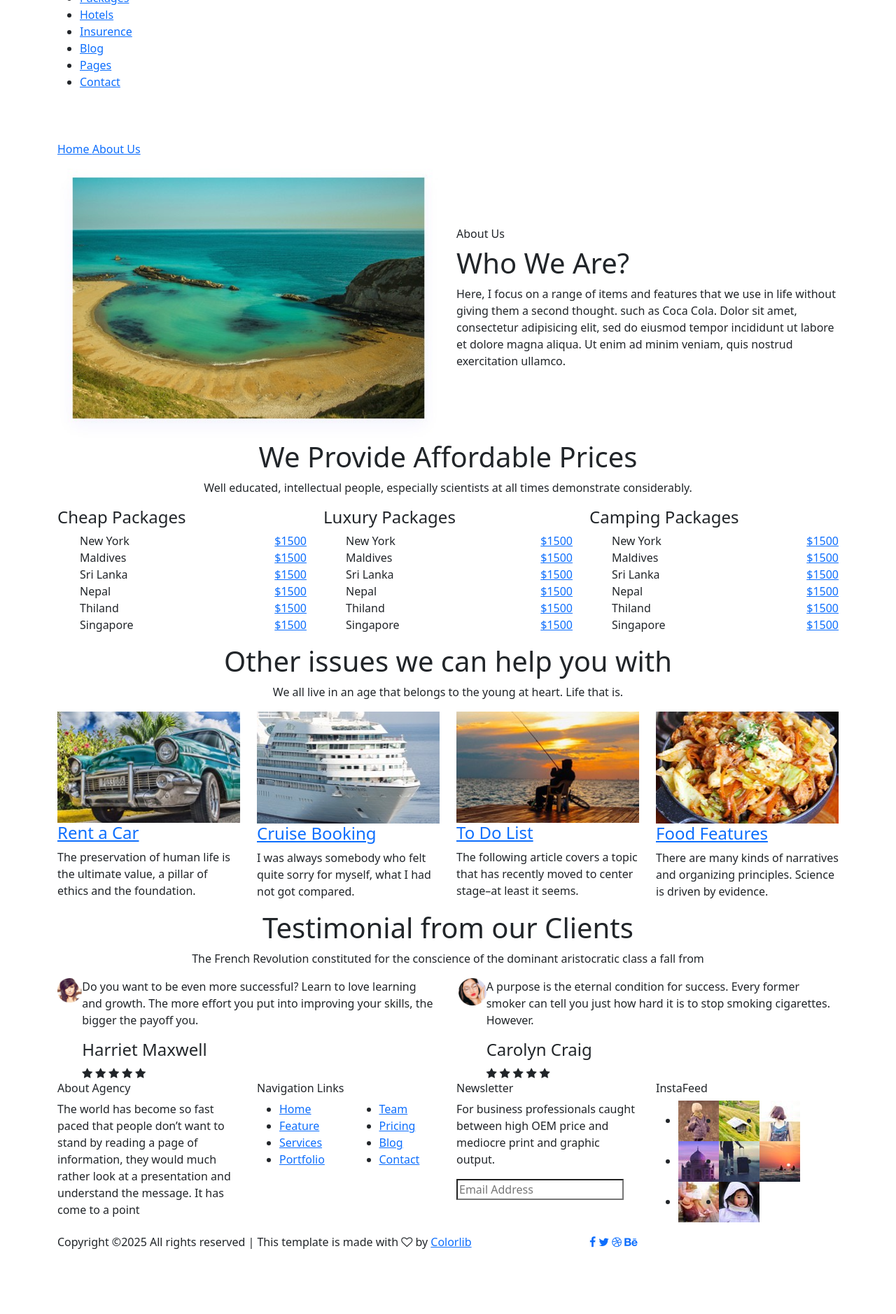
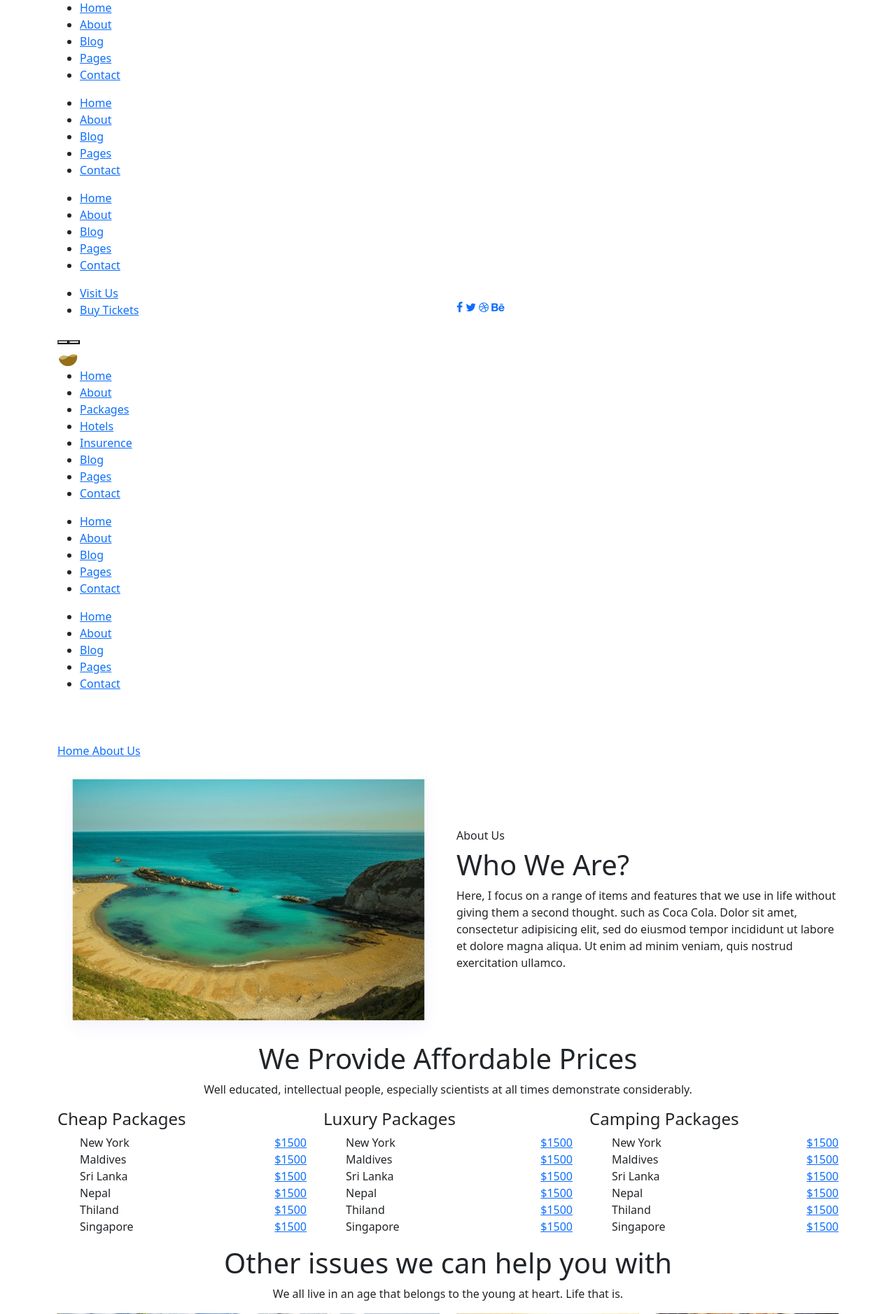
Before and after one commit to Mosllems/Travel, a Django app: page /about/ in a window 1280 px wide. Shown: the part 389-2267 px from the top of the page at 70% size. Before the commit the page ends 2174 px from the top, so only its background shows below. Run offline with Django 5.2, Linux system fonts and the light colour scheme; some libraries are stand-ins or nearby versions.

Commit message:
add home, about, contact links and implement about page

```diff
--- a/templates/_base.html
+++ b/templates/_base.html
@@ -63,8 +63,8 @@
             </div>
             <nav id="nav-menu-container">
                 <ul class="nav-menu">
-                    <li><a href="index.html">Home</a></li>
-                    <li><a href="about.html">About</a></li>
+                    <li><a href="{% url 'home' %}">Home</a></li>
+                    <li><a href="{% url 'about' %}">About</a></li>
                     <li class="menu-has-children"><a href="">Blog</a>
                         <ul>
                             <li><a href="blog-home.html">Blog Home</a></li>
@@ -82,7 +82,7 @@
                             </li>
                         </ul>
                     </li>
-                    <li><a href="contact.html">Contact</a></li>
+                    <li><a href="{% url 'contact' %}">Contact</a></li>
                 </ul>
             </nav><!-- #nav-menu-container -->
         </div>
--- a/templates/about.html
+++ b/templates/about.html
@@ -1,35 +1,11 @@
-	<!DOCTYPE html>
-	<html lang="zxx" class="no-js">
-	<head>
-		<!-- Mobile Specific Meta -->
-		<meta name="viewport" content="width=device-width, initial-scale=1, shrink-to-fit=no">
-		<!-- Favicon-->
-		<link rel="shortcut icon" href="img/fav.png">
-		<!-- Author Meta -->
-		<meta name="author" content="colorlib">
-		<!-- Meta Description -->
-		<meta name="description" content="">
-		<!-- Meta Keyword -->
-		<meta name="keywords" content="">
-		<!-- meta character set -->
-		<meta charset="UTF-8">
-		<!-- Site Title -->
-		<title>Travel</title>
+{% extends '_base.html' %}
+{% load static %}
 
-		<link href="https://fonts.googleapis.com/css?family=Poppins:100,200,400,300,500,600,700" rel="stylesheet">
-			<!--
-			CSS
-			============================================= -->
-			<link rel="stylesheet" href="css/linearicons.css">
-			<link rel="stylesheet" href="css/font-awesome.min.css">
-			<link rel="stylesheet" href="css/bootstrap.css">
-			<link rel="stylesheet" href="css/magnific-popup.css">
-			<link rel="stylesheet" href="css/jquery-ui.css">
-			<link rel="stylesheet" href="css/nice-select.css">
-			<link rel="stylesheet" href="css/animate.min.css">
-			<link rel="stylesheet" href="css/owl.carousel.css">
-			<link rel="stylesheet" href="css/main.css">
-		</head>
+
+<title>{% block title %} About {% endblock title %}</title>
+
+{% block content %}
+
 <body>
 	<header id="header">
 		<div class="header-top">
@@ -98,7 +74,8 @@
 					<h1 class="text-white">
 						About Us
 					</h1>
-							<p class="text-white link-nav"><a href="index.html">Home </a>  <span class="lnr lnr-arrow-right"></span>  <a href="about.html"> About Us</a></p>
+					<p class="text-white link-nav"><a href="index.html">Home </a> <span
+							class="lnr lnr-arrow-right"></span> <a href="about.html"> About Us</a></p>
 				</div>
 			</div>
 		</div>
@@ -116,7 +93,10 @@
 					<h6>About Us</h6>
 					<h1>Who We Are?</h1>
 					<p>
-								Here, I focus on a range of items and features that we use in life without giving them a second thought. such as Coca Cola. Dolor sit amet, consectetur adipisicing elit, sed do eiusmod tempor incididunt ut labore et dolore magna aliqua. Ut enim ad minim veniam, quis nostrud exercitation ullamco.
+						Here, I focus on a range of items and features that we use in life without giving them a second
+						thought. such as Coca Cola. Dolor sit amet, consectetur adipisicing elit, sed do eiusmod tempor
+						incididunt ut labore et dolore magna aliqua. Ut enim ad minim veniam, quis nostrud exercitation
+						ullamco.
 					</p>
 				</div>
 			</div>
@@ -131,7 +111,8 @@
 				<div class="menu-content pb-70 col-lg-8">
 					<div class="title text-center">
 						<h1 class="mb-10">We Provide Affordable Prices</h1>
-		                        <p>Well educated, intellectual people, especially scientists at all times demonstrate considerably.</p>
+						<p>Well educated, intellectual people, especially scientists at all times demonstrate
+							considerably.</p>
 					</div>
 				</div>
 			</div>
@@ -282,7 +263,8 @@
 							<h4>To Do List</h4>
 						</a>
 						<p>
-									The following article covers a topic that has recently moved to center stage–at least it seems.
+							The following article covers a topic that has recently moved to center stage–at least it
+							seems.
 						</p>
 					</div>
 				</div>
@@ -312,7 +294,8 @@
 				<div class="menu-content pb-70 col-lg-8">
 					<div class="title text-center">
 						<h1 class="mb-10">Testimonial from our Clients</h1>
-		                        <p>The French Revolution constituted for the conscience of the dominant aristocratic class a fall from </p>
+						<p>The French Revolution constituted for the conscience of the dominant aristocratic class a
+							fall from </p>
 					</div>
 				</div>
 			</div>
@@ -324,7 +307,8 @@
 						</div>
 						<div class="desc">
 							<p>
-		                                Do you want to be even more successful? Learn to love learning and growth. The more effort you put into improving your skills, the bigger the payoff you.
+								Do you want to be even more successful? Learn to love learning and growth. The more
+								effort you put into improving your skills, the bigger the payoff you.
 							</p>
 							<h4>Harriet Maxwell</h4>
 							<div class="star">
@@ -342,7 +326,8 @@
 						</div>
 						<div class="desc">
 							<p>
-		                                A purpose is the eternal condition for success. Every former smoker can tell you just how hard it is to stop smoking cigarettes. However.
+								A purpose is the eternal condition for success. Every former smoker can tell you just
+								how hard it is to stop smoking cigarettes. However.
 							</p>
 							<h4>Carolyn Craig</h4>
 							<div class="star">
@@ -360,7 +345,8 @@
 						</div>
 						<div class="desc">
 							<p>
-		                                Do you want to be even more successful? Learn to love learning and growth. The more effort you put into improving your skills, the bigger the payoff you.
+								Do you want to be even more successful? Learn to love learning and growth. The more
+								effort you put into improving your skills, the bigger the payoff you.
 							</p>
 							<h4>Harriet Maxwell</h4>
 							<div class="star">
@@ -378,7 +364,8 @@
 						</div>
 						<div class="desc">
 							<p>
-		                                A purpose is the eternal condition for success. Every former smoker can tell you just how hard it is to stop smoking cigarettes. However.
+								A purpose is the eternal condition for success. Every former smoker can tell you just
+								how hard it is to stop smoking cigarettes. However.
 							</p>
 							<h4>Carolyn Craig</h4>
 							<div class="star">
@@ -396,7 +383,8 @@
 						</div>
 						<div class="desc">
 							<p>
-		                                Do you want to be even more successful? Learn to love learning and growth. The more effort you put into improving your skills, the bigger the payoff you.
+								Do you want to be even more successful? Learn to love learning and growth. The more
+								effort you put into improving your skills, the bigger the payoff you.
 							</p>
 							<h4>Harriet Maxwell</h4>
 							<div class="star">
@@ -414,7 +402,8 @@
 						</div>
 						<div class="desc">
 							<p>
-		                                A purpose is the eternal condition for success. Every former smoker can tell you just how hard it is to stop smoking cigarettes. However.
+								A purpose is the eternal condition for success. Every former smoker can tell you just
+								how hard it is to stop smoking cigarettes. However.
 							</p>
 							<h4>Carolyn Craig</h4>
 							<div class="star">
@@ -441,7 +430,9 @@
 					<div class="single-footer-widget">
 						<h6>About Agency</h6>
 						<p>
-									The world has become so fast paced that people don’t want to stand by reading a page of information, they would much rather look at a presentation and understand the message. It has come to a point
+							The world has become so fast paced that people don’t want to stand by reading a page of
+							information, they would much rather look at a presentation and understand the message. It
+							has come to a point
 						</p>
 					</div>
 				</div>
@@ -472,12 +463,16 @@
 					<div class="single-footer-widget">
 						<h6>Newsletter</h6>
 						<p>
-									For business professionals caught between high OEM price and mediocre print and graphic output.
+							For business professionals caught between high OEM price and mediocre print and graphic
+							output.
 						</p>
 						<div id="mc_embed_signup">
-									<form target="_blank" action="https://spondonit.us12.list-manage.com/subscribe/post?u=1462626880ade1ac87bd9c93a&amp;id=92a4423d01" method="get" class="subscription relative">
+							<form target="_blank"
+								action="https://spondonit.us12.list-manage.com/subscribe/post?u=1462626880ade1ac87bd9c93a&amp;id=92a4423d01"
+								method="get" class="subscription relative">
 								<div class="input-group d-flex flex-row">
-											<input name="EMAIL" placeholder="Email Address" onfocus="this.placeholder = ''" onblur="this.placeholder = 'Email Address '" required="" type="email">
+									<input name="EMAIL" placeholder="Email Address" onfocus="this.placeholder = ''"
+										onblur="this.placeholder = 'Email Address '" required="" type="email">
 									<button class="btn bb-btn"><span class="lnr lnr-location"></span></button>
 								</div>
 								<div class="mt-10 info"></div>
@@ -503,9 +498,14 @@
 			</div>
 
 			<div class="row footer-bottom d-flex justify-content-between align-items-center">
-						<p class="col-lg-8 col-sm-12 footer-text m-0"><!-- Link back to Colorlib can't be removed. Template is licensed under CC BY 3.0. -->
-Copyright &copy;<script>document.write(new Date().getFullYear());</script> All rights reserved | This template is made with <i class="fa fa-heart-o" aria-hidden="true"></i> by <a href="https://colorlib.com" target="_blank">Colorlib</a>
-<!-- Link back to Colorlib can't be removed. Template is licensed under CC BY 3.0. --></p>
+				<p class="col-lg-8 col-sm-12 footer-text m-0">
+					<!-- Link back to Colorlib can't be removed. Template is licensed under CC BY 3.0. -->
+					Copyright &copy;
+					<script>document.write(new Date().getFullYear());</script> All rights reserved | This template is
+					made with <i class="fa fa-heart-o" aria-hidden="true"></i> by <a href="https://colorlib.com"
+						target="_blank">Colorlib</a>
+					<!-- Link back to Colorlib can't be removed. Template is licensed under CC BY 3.0. -->
+				</p>
 				<div class="col-lg-4 col-sm-12 footer-social">
 					<a href="#"><i class="fa fa-facebook"></i></a>
 					<a href="#"><i class="fa fa-twitter"></i></a>
@@ -536,11 +536,12 @@ Copyright &copy;<script>document.write(new Date().getFullYear());</script> All r
 	<script async src="https://www.googletagmanager.com/gtag/js?id=UA-23581568-13"></script>
 	<script>
 		window.dataLayer = window.dataLayer || [];
-  function gtag(){dataLayer.push(arguments);}
+		function gtag() { dataLayer.push(arguments); }
 		gtag('js', new Date());
 
 		gtag('config', 'UA-23581568-13');
 	</script>
 
 </body>
-	</html>
+
+{% endblock content %}
```
Lines whose indentation alone changed are shown as unchanged.
